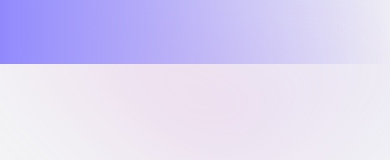
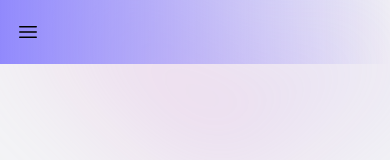
Before and after one commit to devfelipisan/class_diary, a Next.js app: page /coordination/newteacher in a window 390 px wide. Shown: the top 160 px of the page. Built offline with nearby package versions, Linux system fonts and the light colour scheme.

Commit message:
chore: adjust style mobile

```diff
--- a/app/components/dropBox.tsx
+++ b/app/components/dropBox.tsx
@@ -19,7 +19,7 @@ function classNames(...classes: any) {
   return classes.filter(Boolean).join(" ");
 }
 
-function renderConditional(data: propsData) {
+export default function DropBox(data: propsData) {
   if (data.option) {
     return (
       <Menu as="div" className="relative inline-block text-left">
@@ -69,19 +69,10 @@ function renderConditional(data: propsData) {
     <a
       key={data.name}
       href={data.href}
-      className={classNames(
-        data.current
-          ? "inline-flex w-full justify-center gap-x-1.5 rounded-md px-3 py-2 text-sm font-semibold text-white"
-          : "inline-flex w-full justify-center gap-x-1.5 rounded-md px-3 py-2 text-sm font-semibold text-gray-200 hover:bg-gray-700 hover:text-white",
-        "rounded-md px-3 py-2 text-sm font-medium"
-      )}
+      className="inline-flex w-full justify-center gap-x-1.5 rounded-md px-3 py-2 text-sm font-semibold text-gray-100 hover:bg-gray-700 hover:text-white"
       aria-current={data.current ? "page" : undefined}
     >
       {data.name}
     </a>
   );
 }
-
-export default function DropBox(data: propsData) {
-  return renderConditional(data);
-}
--- a/app/navigatorSystem.tsx
+++ b/app/navigatorSystem.tsx
@@ -1,7 +1,7 @@
 "use client";
 
-import { Fragment } from "react";
 import { Disclosure } from "@headlessui/react";
+import { Bars3Icon, XMarkIcon } from "@heroicons/react/24/outline";
 import DropBox from "./components/dropBox";
 
 const navigation = [
@@ -44,21 +44,28 @@ const navigation = [
   },
 ];
 
-function classNames(...classes: any[]) {
-  return classes.filter(Boolean).join(" ");
-}
-
-export default function NavigatorSystem() {
+export default function Page() {
   return (
     <Disclosure
       as="nav"
       className="bg-gradient-to-r from-[#9189fc] to-transparent"
     >
-      <Fragment>
-        <div className="mx-auto max-w-7xl px-4 sm:px-6 lg:px-8">
-          <div className="flex h-16 items-center justify-between">
-            <div className="flex items-center">
-              <div className="hidden md:block">
+      {({ open }) => (
+        <>
+          <div className="mx-auto max-w-7xl px-2 sm:px-6 lg:px-8">
+            <div className="relative flex h-16 items-center justify-between">
+              <div className="absolute inset-y-0 left-0 flex items-center sm:hidden">
+                <Disclosure.Button className="inline-flex items-center justify-center rounded-md p-2 ">
+                  <span className="sr-only">Open main menu</span>
+                  {open ? (
+                    <XMarkIcon className="block h-6 w-6" aria-hidden="true" />
+                  ) : (
+                    <Bars3Icon className="block h-6 w-6" aria-hidden="true" />
+                  )}
+                </Disclosure.Button>
+              </div>
+              <div className="flex flex-1 items-center justify-center sm:items-stretch sm:justify-start">
+                <div className="hidden sm:ml-6 sm:block">
                   <div className="ml-10 flex items-baseline space-x-4">
                     {navigation.map((item) => (
                       <DropBox
@@ -68,26 +75,28 @@ export default function NavigatorSystem() {
                         current={item.current}
                         option={item.option}
                       />
-                    // <a
-                    //   key={item.name}
-                    //   href={item.href}
-                    //   className={classNames(
-                    //     item.current
-                    //       ? "text-white"
-                    //       : "text-gray-200 hover:bg-gray-700 hover:text-white",
-                    //     "rounded-md px-3 py-2 text-sm font-medium"
-                    //   )}
-                    //   aria-current={item.current ? "page" : undefined}
-                    // >
-                    //   {item.name}
-                    // </a>
                     ))}
                   </div>
                 </div>
               </div>
             </div>
           </div>
-      </Fragment>
+
+          <Disclosure.Panel className="sm:hidden">
+            <div className="space-y-1 px-3 text-center pb-3 pt-2 bg-gradient-to-r from-[#9189fc] to-transparent">
+              {navigation.map((item) => (
+                <DropBox
+                  key={item.name}
+                  name={item.name}
+                  href={item.href}
+                  current={item.current}
+                  option={item.option}
+                />
+              ))}
+            </div>
+          </Disclosure.Panel>
+        </>
+      )}
     </Disclosure>
   );
 }
```
Lines whose indentation alone changed are shown as unchanged.
